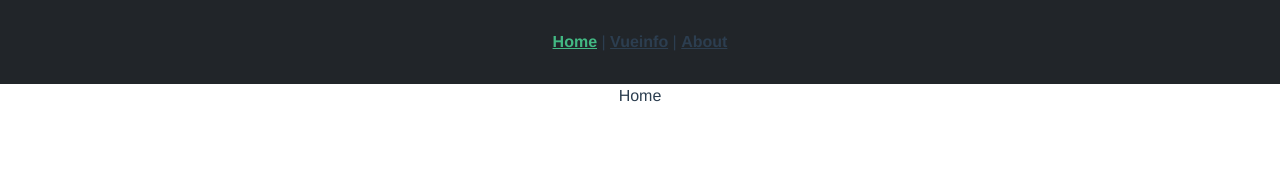
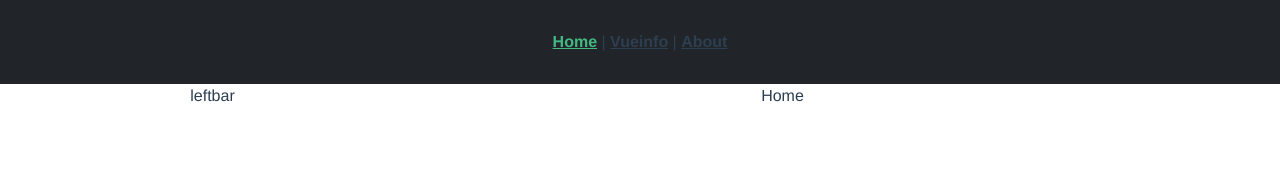
Before and after one commit to egoimmortal/vueProject, a Vue app: page / in a window 1280 px wide. Shown: the top 174 px of the page. Built offline with nearby package versions, Linux system fonts and the light colour scheme.

Commit message:
新增leftbar

```diff
--- a/src/App.vue
+++ b/src/App.vue
@@ -1,8 +1,6 @@
 <template>
 	<NavCom></NavCom>
-	<div class="container">
-		<router-view/>
-	</div>
+	<router-view/>
 </template>
 
 <script lang="ts" setup>
--- /dev/null
+++ b/src/components/LeftBarList.vue
@@ -0,0 +1,16 @@
+<template>
+    <div class="left-bar-parent col-3">
+        leftbar
+    </div>
+</template>
+
+<script lang="ts" setup>
+
+</script>
+
+<style lang="scss" scoped>
+.left-bar-parent{
+	display: flex;
+	justify-content: center;
+}
+</style>
--- a/src/views/HomeView.vue
+++ b/src/views/HomeView.vue
@@ -1,12 +1,18 @@
 <template>
-	<div>
-		Home
+	<div class="container">
+		<div class="row">
+			<LeftBarList></LeftBarList>
+			<div class="col">
+				Home
+			</div>
+		</div>
 	</div>
 </template>
 
 <script lang="ts" setup>
-
+import LeftBarList from '@/components/LeftBarList.vue';
 </script>
 
 <style lang="scss" scoped>
+
 </style>
```
